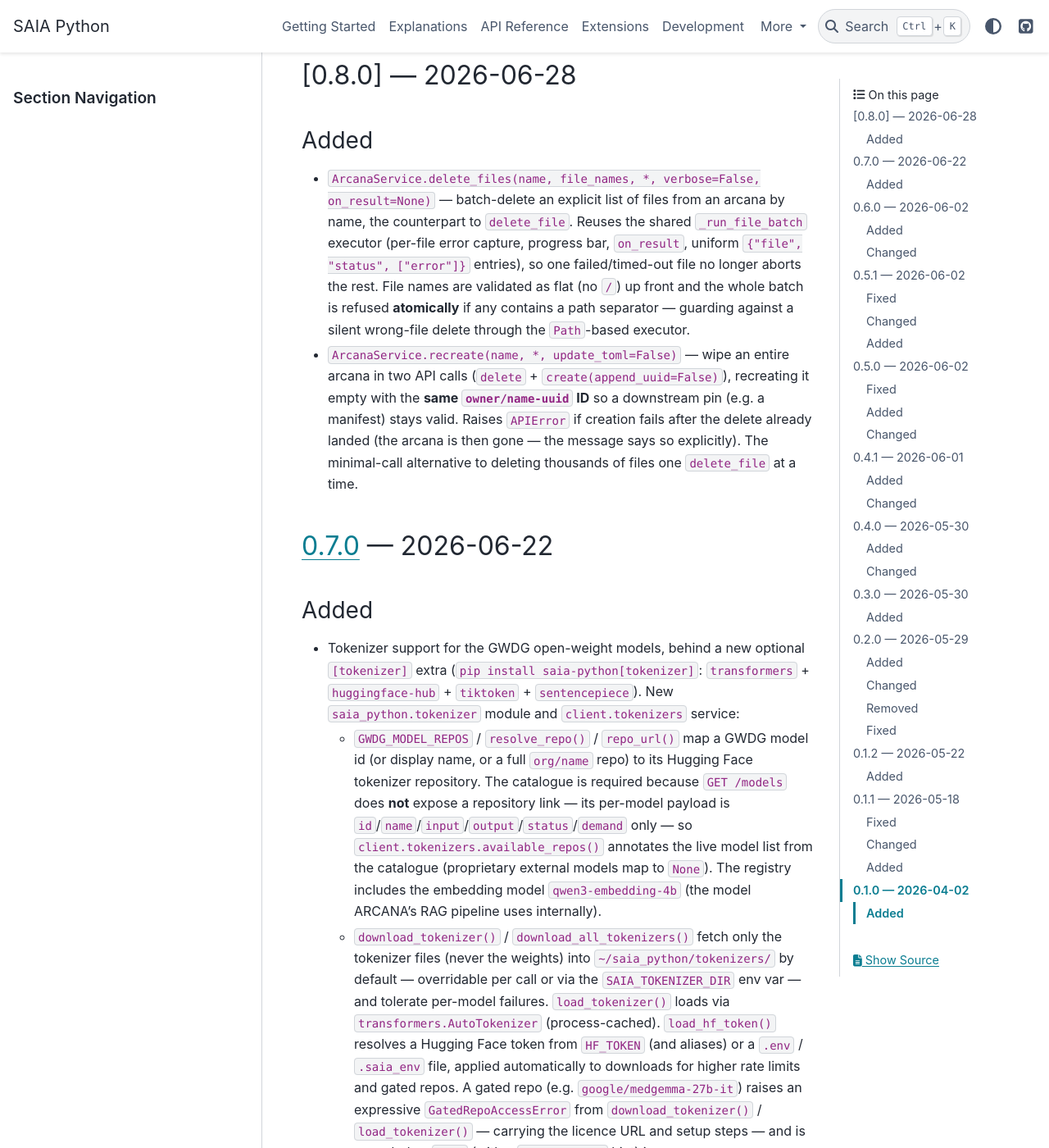
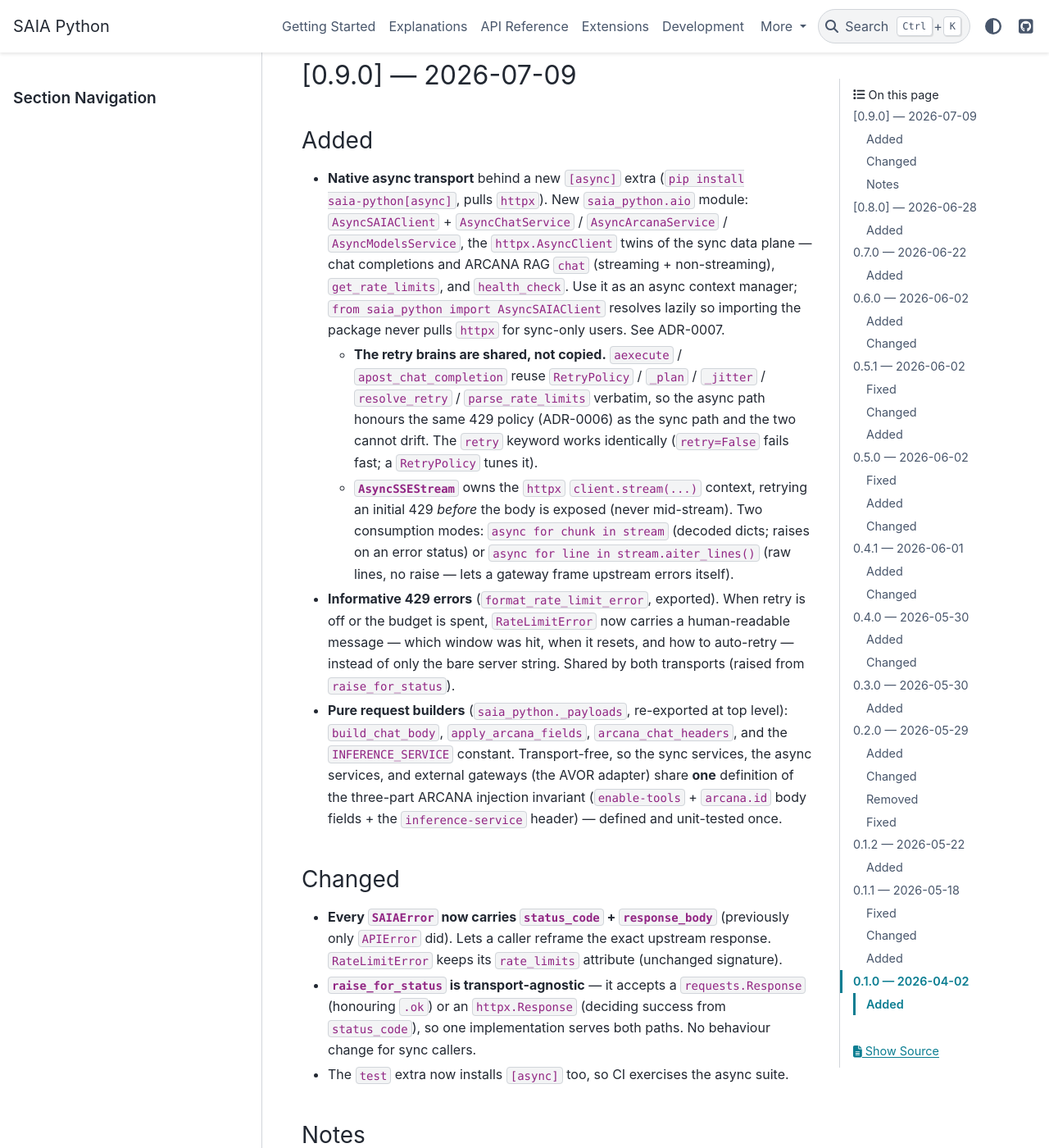
Before and after one commit to fschwar4/saia_python, a Sphinx documentation site: the page built from docs/CHANGELOG.md, in a window 1280 px wide and 1400 px high, scrolled down 277 px. Shown: the whole window at 82% size. Built offline with Sphinx 7.4.7 and the PyData theme 0.15.4, drawn with Linux system fonts in a browser that asks for light colours; some of the changed text lies outside the part shown.

Commit message:
release: v0.9.0

```diff
--- a/docs/CHANGELOG.md
+++ b/docs/CHANGELOG.md
@@ -4,6 +4,61 @@ All notable changes to this project will be documented in this file.
 
 The format is based on [Keep a Changelog](https://keepachangelog.com/en/1.1.0/),
 and this project adheres to [Semantic Versioning](https://semver.org/spec/v2.0.0.html).
+
+## [0.9.0] — 2026-07-09
+
+### Added
+
+- **Native async transport** behind a new `[async]` extra
+  (`pip install saia-python[async]`, pulls `httpx`). New `saia_python.aio`
+  module: `AsyncSAIAClient` + `AsyncChatService` / `AsyncArcanaService` /
+  `AsyncModelsService`, the `httpx.AsyncClient` twins of the sync data plane —
+  chat completions and ARCANA RAG `chat` (streaming + non-streaming),
+  `get_rate_limits`, and `health_check`. Use it as an async context manager;
+  `from saia_python import AsyncSAIAClient` resolves lazily so importing the
+  package never pulls `httpx` for sync-only users. See ADR-0007.
+  - **The retry brains are shared, not copied.** `aexecute` /
+    `apost_chat_completion` reuse `RetryPolicy` / `_plan` / `_jitter` /
+    `resolve_retry` / `parse_rate_limits` verbatim, so the async path honours the
+    same 429 policy (ADR-0006) as the sync path and the two cannot drift. The
+    `retry` keyword works identically (`retry=False` fails fast; a `RetryPolicy`
+    tunes it).
+  - **`AsyncSSEStream`** owns the `httpx` `client.stream(...)` context, retrying
+    an initial 429 *before* the body is exposed (never mid-stream). Two
+    consumption modes: `async for chunk in stream` (decoded dicts; raises on an
+    error status) or `async for line in stream.aiter_lines()` (raw lines, no
+    raise — lets a gateway frame upstream errors itself).
+- **Informative 429 errors** (`format_rate_limit_error`, exported). When retry is
+  off or the budget is spent, `RateLimitError` now carries a human-readable
+  message — which window was hit, when it resets, and how to auto-retry — instead
+  of only the bare server string. Shared by both transports (raised from
+  `raise_for_status`).
+- **Pure request builders** (`saia_python._payloads`, re-exported at top level):
+  `build_chat_body`, `apply_arcana_fields`, `arcana_chat_headers`, and the
+  `INFERENCE_SERVICE` constant. Transport-free, so the sync services, the async
+  services, and external gateways (the AVOR adapter) share **one** definition of
+  the three-part ARCANA injection invariant (`enable-tools` + `arcana.id` body
+  fields + the `inference-service` header) — defined and unit-tested once.
+
+### Changed
+
+- **Every `SAIAError` now carries `status_code` + `response_body`** (previously
+  only `APIError` did). Lets a caller reframe the exact upstream response.
+  `RateLimitError` keeps its `rate_limits` attribute (unchanged signature).
+- **`raise_for_status` is transport-agnostic** — it accepts a `requests.Response`
+  (honouring `.ok`) or an `httpx.Response` (deciding success from `status_code`),
+  so one implementation serves both paths. No behaviour change for sync callers.
+- The `test` extra now installs `[async]` too, so CI exercises the async suite.
+
+### Notes
+
+- Async covers the data plane + read-only control-plane calls. File
+  upload/index/sync, voice, and document conversion stay **sync-only** on
+  `SAIAClient` (batch/admin work, blocking file I/O, no concurrency benefit). See
+  ADR-0007 for the scope rationale.
+- Tests: +42 async tests (`test_async_transport` / `_streaming` / `_arcana` /
+  `_chat` / `_client`, `test_payloads`, `test_rate_limit_message`); the suite
+  grows 198 → 240 and stays `mypy`- and `ruff`-clean.
 
 ## [0.8.0] — 2026-06-28
 
```
Also changed, not shown: pyproject.toml (+14 -7 lines), 1 other file.
